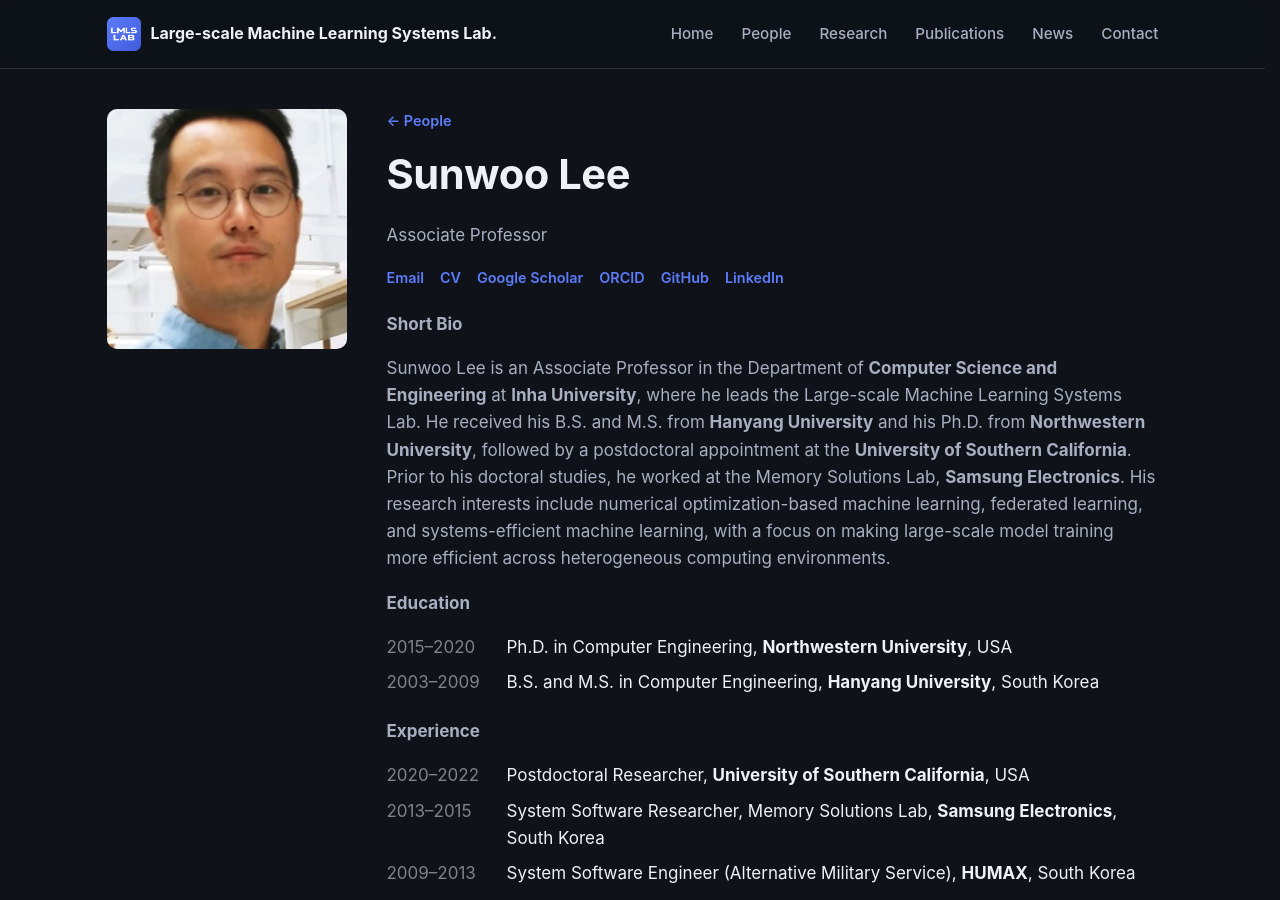
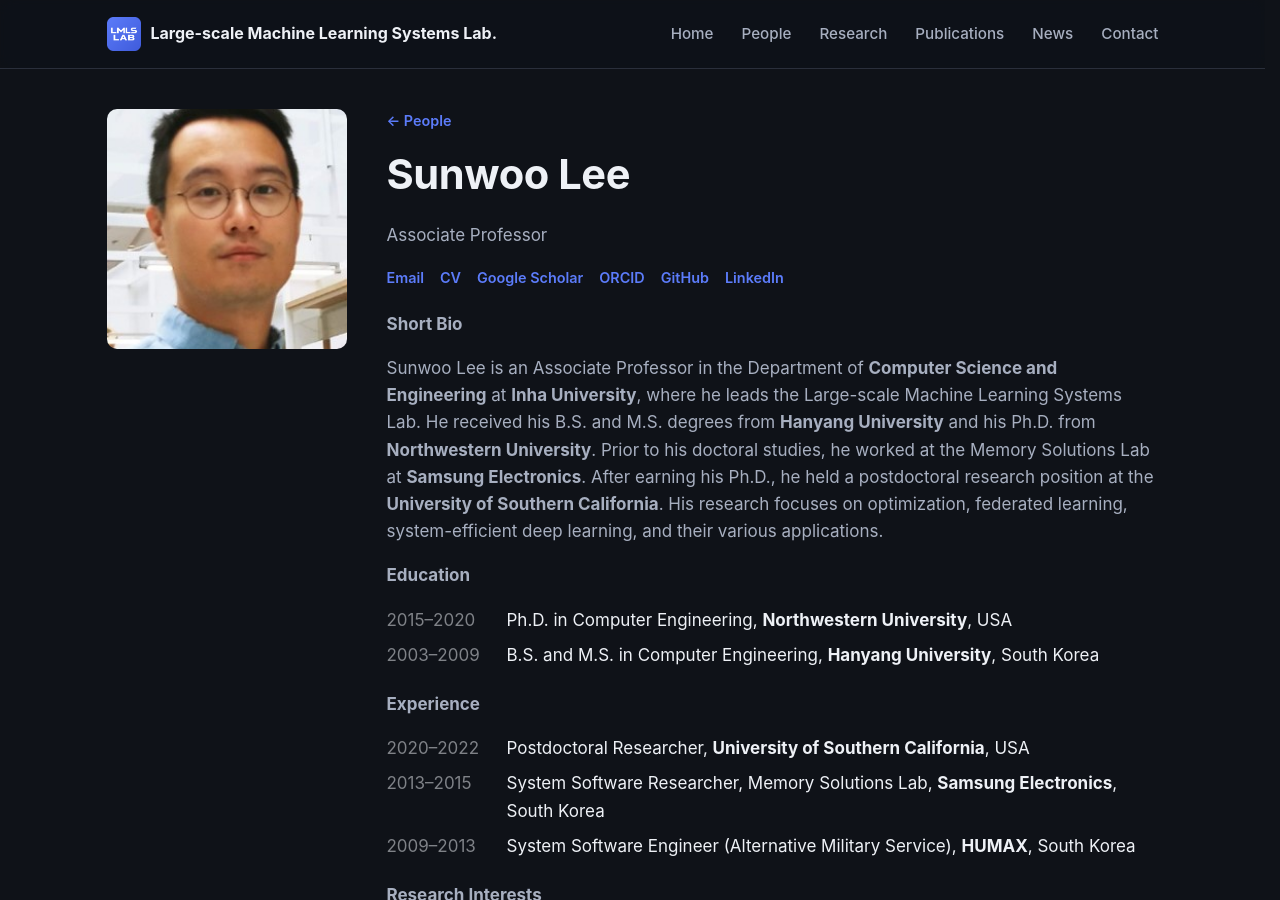
Before and after one commit to LMLS-Lab/lmls-lab.github.io, a Jekyll site: the page built from _people/sunwoo-lee.md, in a window 1280 px wide and 900 px high. Built offline with Jekyll 4.4.1, drawn with Linux system fonts in a browser that asks for light colours.

Commit message:
Updated Bio.

```diff
--- a/_people/sunwoo-lee.md
+++ b/_people/sunwoo-lee.md
@@ -51,10 +51,8 @@ photo: "/assets/images/sunwoo-lee.jpg"                              # TODO: e.g.
 
 **Short Bio**
 
-Sunwoo Lee is an Associate Professor in the Department of **Computer Science and Engineering** at **Inha University**, where he leads the Large-scale Machine Learning Systems Lab.
-He received his B.S. and M.S. from **Hanyang University** and his Ph.D. from **Northwestern University**, followed by a postdoctoral appointment at the **University of Southern California**.
-Prior to his doctoral studies, he worked at the Memory Solutions Lab, **Samsung Electronics**.
-His research interests include numerical optimization-based machine learning, federated learning, and systems-efficient machine learning, with a focus on making large-scale model training more efficient across heterogeneous computing environments.
+Sunwoo Lee is an Associate Professor in the Department of **Computer Science and Engineering** at **Inha University**, where he leads the Large-scale Machine Learning Systems Lab. He received his B.S. and M.S. degrees from **Hanyang University** and his Ph.D. from **Northwestern University**. Prior to his doctoral studies, he worked at the Memory Solutions Lab at **Samsung Electronics**. After earning his Ph.D., he held a postdoctoral research position at the **University of Southern California**.
+His research focuses on optimization, federated learning, system-efficient deep learning, and their various applications.
 
 **Education**
 
```
